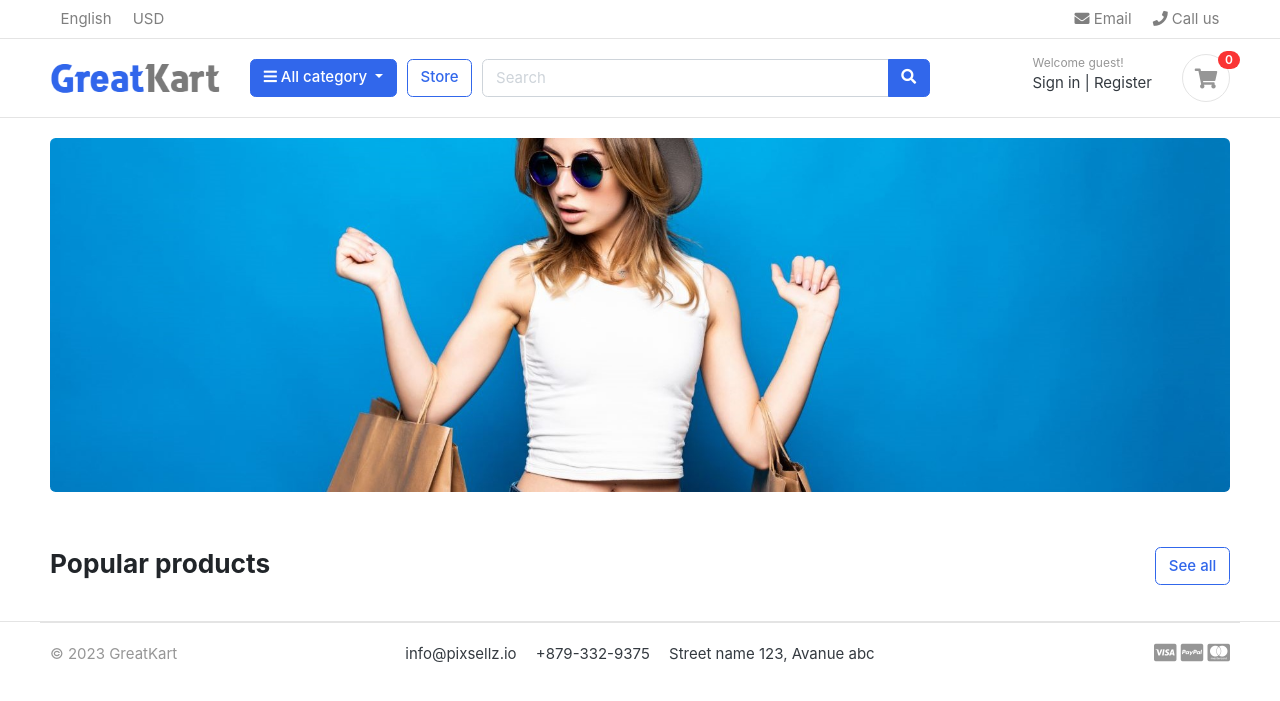
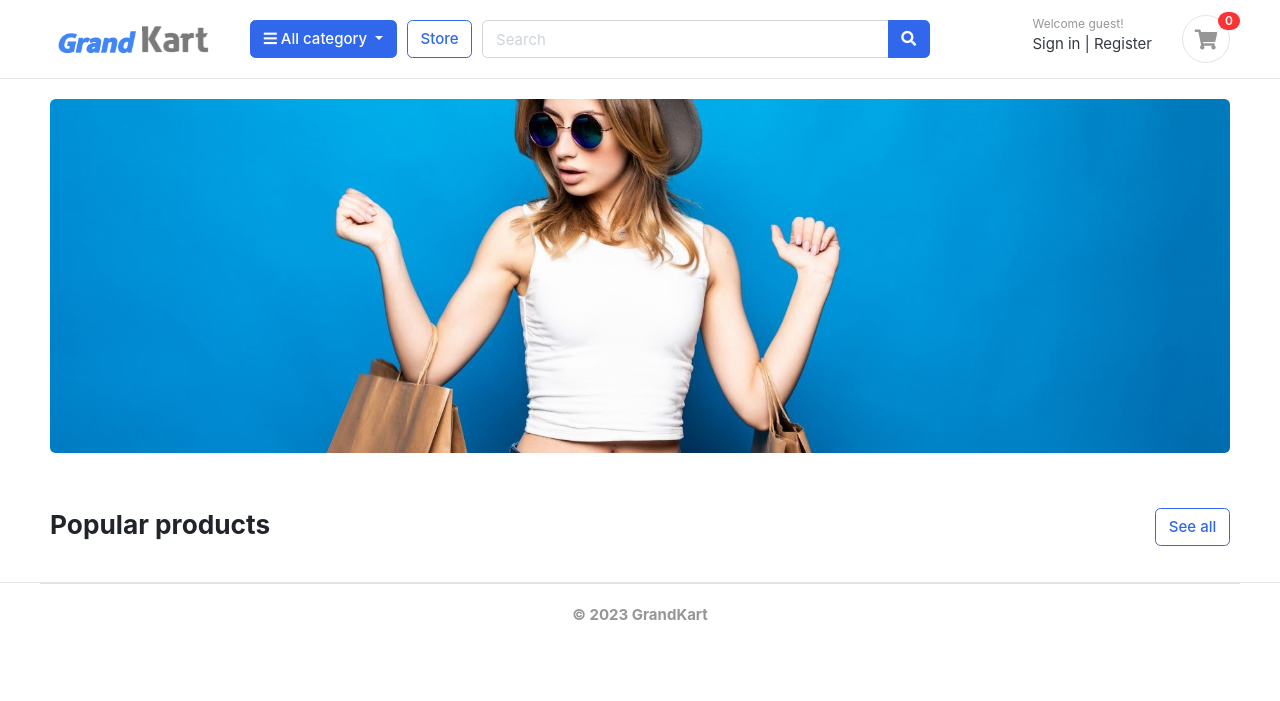
Before and after one commit to ajay618/GrandKart-django, a Django app: page / in a window 1280 px wide. Shown: the top 701 px of the page. Run offline with Django 4.2, Linux system fonts and the light colour scheme; data that the repository does not hold is empty; some libraries are stand-ins or nearby versions; some web fonts are replaced.

Commit message:
Changes in logo and Name

```diff
--- a/templates/base.html
+++ b/templates/base.html
@@ -7,7 +7,7 @@
 <meta http-equiv="cache-control" content="max-age=604800" />
 <meta name="viewport" content="width=device-width, initial-scale=1, shrink-to-fit=no">
 
-<title>GreatKart | One of the Biggest Online Shopping Platform</title>
+<title>GrandKart | One of the Biggest Online Shopping Platform</title>
 
 <link href="{% static 'images/favicon.ico' %}" rel="shortcut icon" type="image/x-icon">
 
--- a/templates/includes/footer.html
+++ b/templates/includes/footer.html
@@ -2,19 +2,11 @@
 <footer class="section-footer border-top">
 	<div class="container">
 		<section class="footer-bottom border-top row">
-			<div class="col-md-2">
-				<p class="text-muted"> &copy 2023 GreatKart </p>
+
+			<div class="col-md-12 text-md-center">
+				<span class="text-muted"><b> &copy 2023 GrandKart </b></span>
 			</div>
-			<div class="col-md-8 text-md-center">
-				<span  class="px-2">info@pixsellz.io</span>
-				<span  class="px-2">+879-332-9375</span>
-				<span  class="px-2">Street name 123, Avanue abc</span>
-			</div>
-			<div class="col-md-2 text-md-right text-muted">
-				<i class="fab fa-lg fa-cc-visa"></i>
-				<i class="fab fa-lg fa-cc-paypal"></i>
-				<i class="fab fa-lg fa-cc-mastercard"></i>
-			</div>
+
 		</section>
 	</div><!-- //container -->
 </footer>
--- a/templates/includes/navbar.html
+++ b/templates/includes/navbar.html
@@ -1,34 +1,11 @@
 {% load static %}
 <header class="section-header">
-    <nav class="navbar p-md-0 navbar-expand-sm navbar-light border-bottom">
-    <div class="container">
-      <button class="navbar-toggler" type="button" data-toggle="collapse" data-target="#navbarTop4" aria-controls="navbarNav" aria-expanded="false" aria-label="Toggle navigation">
-        <span class="navbar-toggler-icon"></span>
-      </button>
-      <div class="collapse navbar-collapse" id="navbarTop4">
-        <ul class="navbar-nav mr-auto">
-            <li class="nav-item dropdown">
-                 <a href="#" class="nav-link">   English </a>
-
-            </li>
-            <li class="nav-item dropdown">
-                <a href="#" class="nav-link"> USD </a>
-            </li>
-        </ul>
-        <ul class="navbar-nav">
-            <li><a href="#" class="nav-link"> <i class="fa fa-envelope"></i> Email </a></li>
-            <li><a href="#" class="nav-link"> <i class="fa fa-phone"></i> Call us </a></li>
-        </ul> <!-- list-inline //  -->
-      </div> <!-- navbar-collapse .// -->
-    </div> <!-- container //  -->
-    </nav>
-
     <section class="header-main border-bottom">
         <div class="container">
     <div class="row align-items-center">
         <div class="col-lg-2 col-md-3 col-6">
             <a href="{% url 'home' %}" class="brand-wrap">
-                <img class="logo" src="{% static './images/logo.png' %}">
+                <img class="logo" src="{% static './images/GrandKart.png' %}">
             </a> <!-- brand-wrap.// -->
         </div>
         <div class="col-lg col-sm col-md col-6 flex-grow-0">
```
Also changed, not shown: greatkart/static/images/GrandKart.PNG (added), greatkart/static/images/logo1.PNG (deleted), static/images/GrandKart.PNG (added), static/images/New_Logo.PNG (added).
